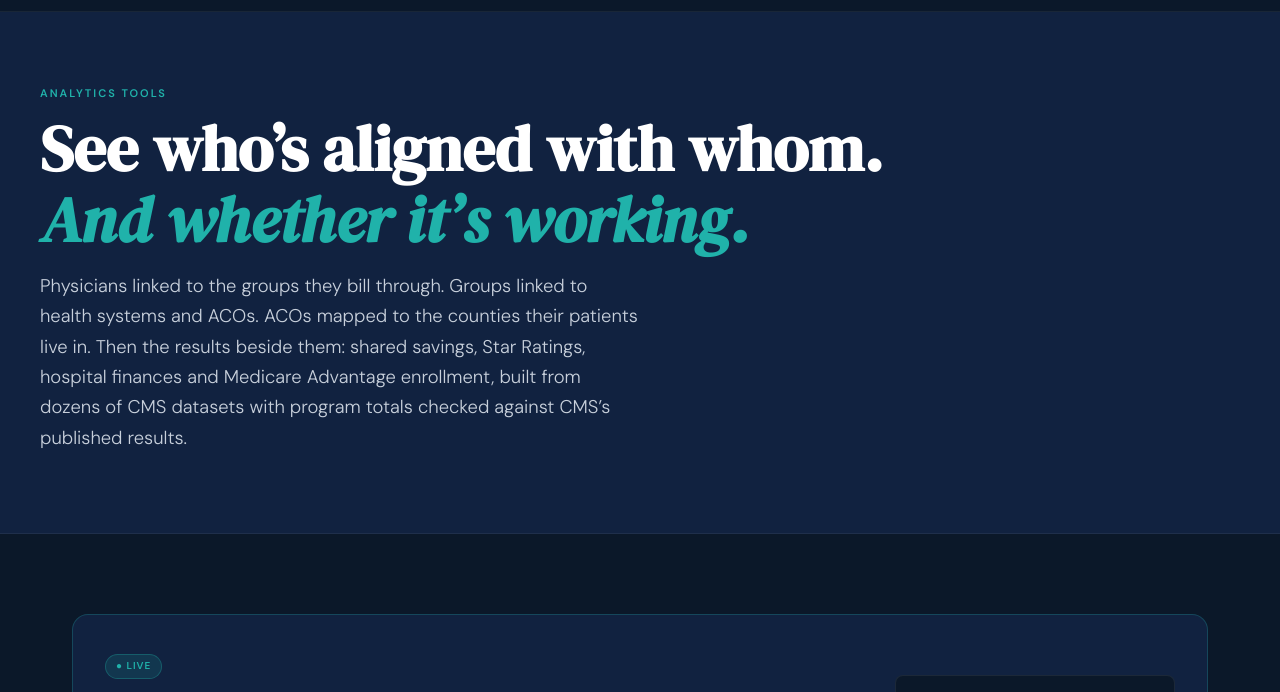
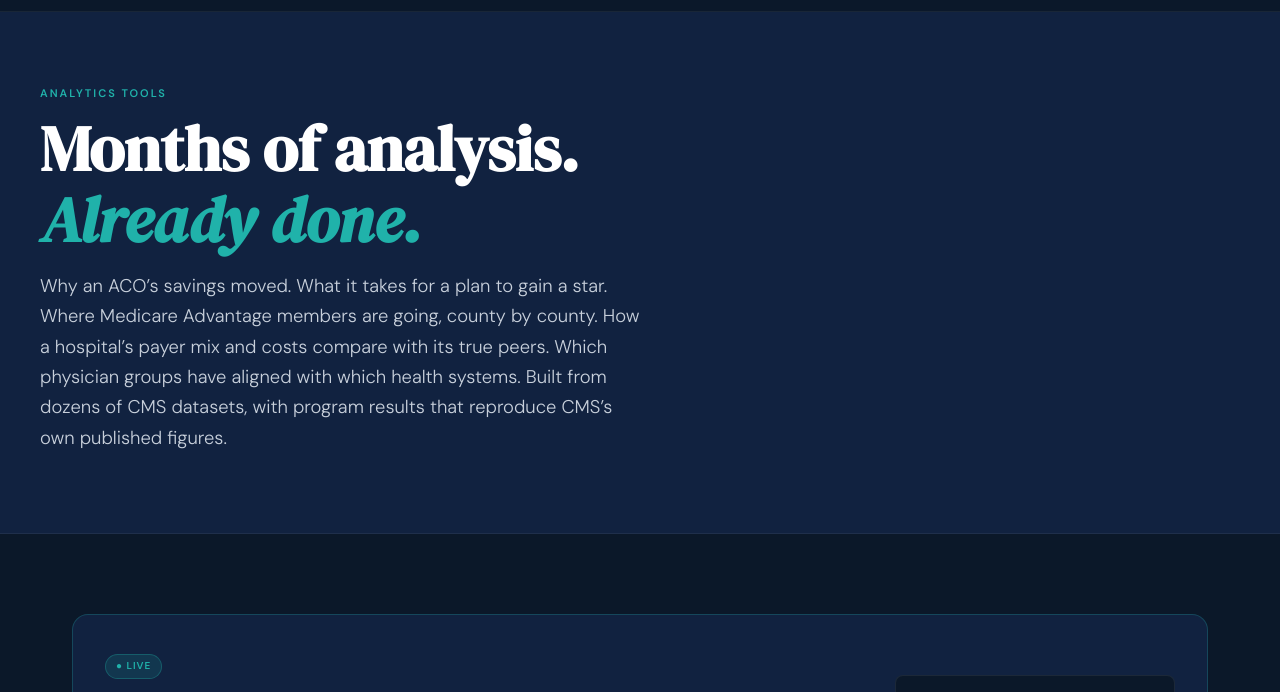
Before and after one commit to trynytyhealthSmithson/trynyty-website, a plain HTML site: page tools.html in a window 1280 px wide. Shown: the part 56-748 px from the top of the page. Drawn offline with Linux system fonts and the light colour scheme; a script that the page names is missing.

Commit message:
Tools page heading: Months of analysis. Already done.
Co-Authored-By: Claude Opus 5.5 <noreply@anthropic.com>
Claude-Session: https://claude.ai/code/session_01XEdGvRPDB5bKFnbjj3FkW9

```diff
--- a/tools.html
+++ b/tools.html
@@ -47,8 +47,8 @@
   <div class="page-hero">
     <div class="page-hero-inner">
       <div class="section-eyebrow">Analytics Tools</div>
-      <h1>See who&rsquo;s aligned with whom.<br /><em>And whether it&rsquo;s working.</em></h1>
-      <p>Physicians linked to the groups they bill through. Groups linked to health systems and ACOs. ACOs mapped to the counties their patients live in. Then the results beside them: shared savings, Star Ratings, hospital finances and Medicare Advantage enrollment, built from dozens of CMS datasets with program totals checked against CMS&rsquo;s published results.</p>
+      <h1>Months of analysis.<br /><em>Already done.</em></h1>
+      <p>Why an ACO&rsquo;s savings moved. What it takes for a plan to gain a star. Where Medicare Advantage members are going, county by county. How a hospital&rsquo;s payer mix and costs compare with its true peers. Which physician groups have aligned with which health systems. Built from dozens of CMS datasets, with program results that reproduce CMS&rsquo;s own published figures.</p>
     </div>
   </div>
 
```
